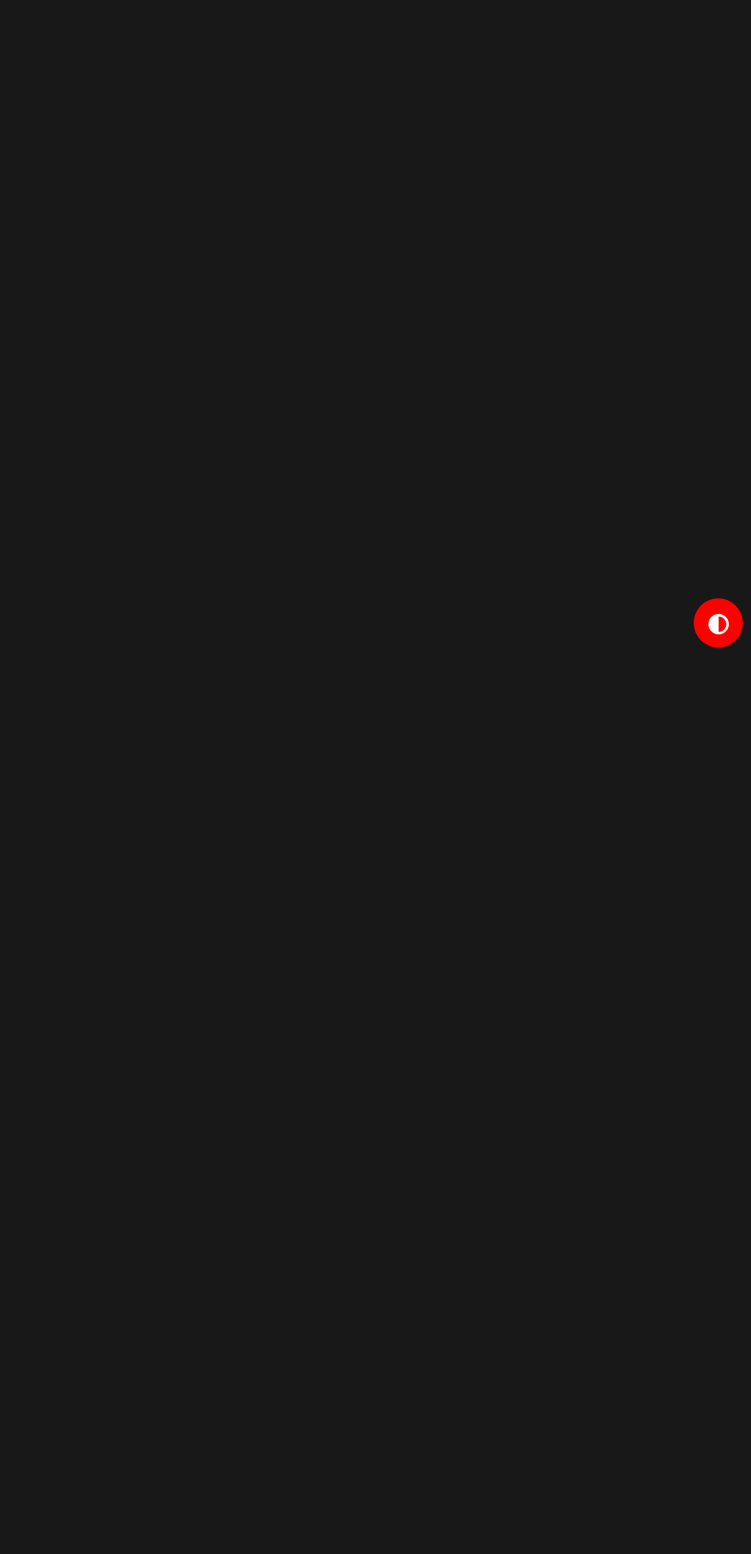
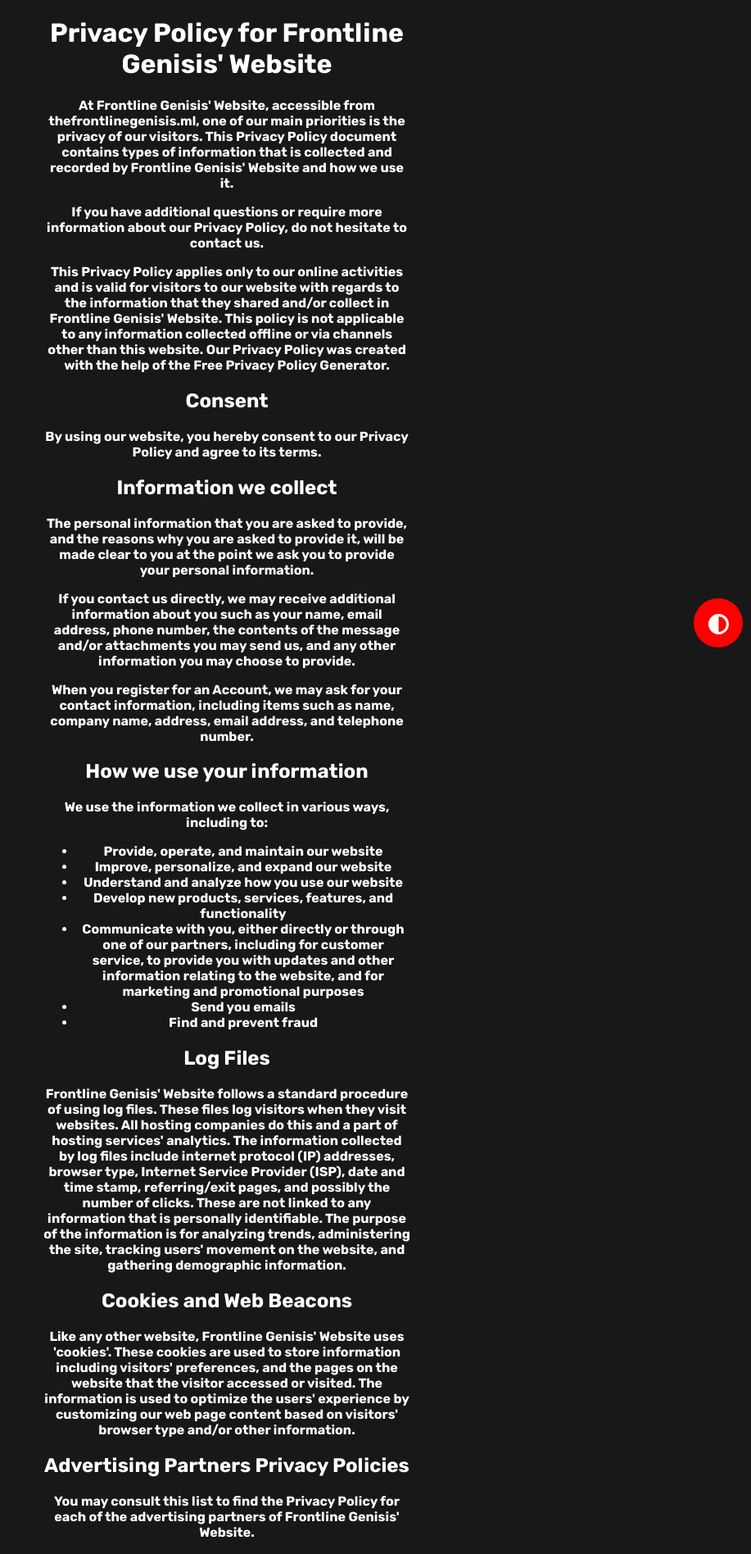
Before and after one commit to FrontlineGenisis/Link-Page, a PHP site: page /privacy-policy.html in a window 1280 px wide. Before the commit the part shown is almost empty. Shown: the top 1896 px of the page at 82% size, without its empty margins (363-1280 px from the left). Before the commit the page ends 790 px from the top, so only its background shows below. Run offline with PHP 8.4, Linux system fonts and the light colour scheme; some libraries are stand-ins or nearby versions.

Commit message:
added privacy policy

```diff
--- a/assets/css/main.css
+++ b/assets/css/main.css
@@ -253,3 +253,14 @@
 .intro {
 display: none;
 }
+.privacy-policy {
+position:absolute;
+display: block;
+bottom: 0;
+margin-bottom: 20px;
+font-family: Arial;
+font-weight: 900;
+}
+.privacy-policy:hover {
+cursor: default;
+}
--- a/index.html
+++ b/index.html
@@ -29,7 +29,7 @@
     <meta name="google" value="notranslate" />
     <link rel="stylesheet" type="text/css" href="./assets/css/main.css" media="screen" />
     <link rel="stylesheet" type="text/css" href="./assets/fonts/fonts.css" />
-    <script src="https://cdnjs.cloudflare.com/ajax/libs/font-awesome/6.1.2/js/all.min.js" crossorigin="anonymous" referrerpolicy="no-referrer">
+    <script src="https://cdnjs.cloudflare.com/ajax/libs/font-awesome/6.1.2/js/all.min.js" crossorigin="anonymous" referrerpolicy="no-referrer"/>
     </script>
     <link rel="shortcut icon" href="./assets/img/favicon/favicon.ico" />
     <link rel="apple-touch-icon-precomposed" href="https://thefrontlinegenisis/assets/img/favicon/favicon.png" />
@@ -39,7 +39,9 @@
     <div class="loader">
         <div class="ring">
         </div>
+      <a class="privacy-policy" href="./privacy-policy">Privacy Policy</a>
     </div>
+
     <div class="content">
         <img class="pfp" src="./assets/img/favicon/favicon.png" alt="PFP" />
         <p class="name">Frontline Genisis
@@ -175,7 +177,7 @@
     </div>
     <button class="float-button" onclick="themeToggle()">
 <i class="fa-solid fa-circle-half-stroke float-button-icon"></i></button>
-    <script>
+   <script>
         const loader = document.querySelector(".loader");
           window.onload = function(){
             setTimeout(function(){
--- a/privacy-policy.html
+++ b/privacy-policy.html
@@ -41,7 +41,86 @@
         </div>
     </div>
     <div class="content">
+     <h1>Privacy Policy for Frontline Genisis' Website</h1>
 
+<p>At Frontline Genisis' Website, accessible from thefrontlinegenisis.ml, one of our main priorities is the privacy of our visitors. This Privacy Policy document contains types of information that is collected and recorded by Frontline Genisis' Website and how we use it.</p>
+
+<p>If you have additional questions or require more information about our Privacy Policy, do not hesitate to contact us.</p>
+
+<p>This Privacy Policy applies only to our online activities and is valid for visitors to our website with regards to the information that they shared and/or collect in Frontline Genisis' Website. This policy is not applicable to any information collected offline or via channels other than this website. Our Privacy Policy was created with the help of the <a href="https://www.privacypolicygenerator.info/">Free Privacy Policy Generator</a>.</p>
+
+<h2>Consent</h2>
+
+<p>By using our website, you hereby consent to our Privacy Policy and agree to its terms.</p>
+
+<h2>Information we collect</h2>
+
+<p>The personal information that you are asked to provide, and the reasons why you are asked to provide it, will be made clear to you at the point we ask you to provide your personal information.</p>
+<p>If you contact us directly, we may receive additional information about you such as your name, email address, phone number, the contents of the message and/or attachments you may send us, and any other information you may choose to provide.</p>
+<p>When you register for an Account, we may ask for your contact information, including items such as name, company name, address, email address, and telephone number.</p>
+
+<h2>How we use your information</h2>
+
+<p>We use the information we collect in various ways, including to:</p>
+
+<ul>
+<li>Provide, operate, and maintain our website</li>
+<li>Improve, personalize, and expand our website</li>
+<li>Understand and analyze how you use our website</li>
+<li>Develop new products, services, features, and functionality</li>
+<li>Communicate with you, either directly or through one of our partners, including for customer service, to provide you with updates and other information relating to the website, and for marketing and promotional purposes</li>
+<li>Send you emails</li>
+<li>Find and prevent fraud</li>
+</ul>
+
+<h2>Log Files</h2>
+
+<p>Frontline Genisis' Website follows a standard procedure of using log files. These files log visitors when they visit websites. All hosting companies do this and a part of hosting services' analytics. The information collected by log files include internet protocol (IP) addresses, browser type, Internet Service Provider (ISP), date and time stamp, referring/exit pages, and possibly the number of clicks. These are not linked to any information that is personally identifiable. The purpose of the information is for analyzing trends, administering the site, tracking users' movement on the website, and gathering demographic information.</p>
+
+<h2>Cookies and Web Beacons</h2>
+
+<p>Like any other website, Frontline Genisis' Website uses 'cookies'. These cookies are used to store information including visitors' preferences, and the pages on the website that the visitor accessed or visited. The information is used to optimize the users' experience by customizing our web page content based on visitors' browser type and/or other information.</p>
+
+
+
+<h2>Advertising Partners Privacy Policies</h2>
+
+<P>You may consult this list to find the Privacy Policy for each of the advertising partners of Frontline Genisis' Website.</p>
+
+<p>Third-party ad servers or ad networks uses technologies like cookies, JavaScript, or Web Beacons that are used in their respective advertisements and links that appear on Frontline Genisis' Website, which are sent directly to users' browser. They automatically receive your IP address when this occurs. These technologies are used to measure the effectiveness of their advertising campaigns and/or to personalize the advertising content that you see on websites that you visit.</p>
+
+<p>Note that Frontline Genisis' Website has no access to or control over these cookies that are used by third-party advertisers.</p>
+
+<h2>Third Party Privacy Policies</h2>
+
+<p>Frontline Genisis' Website's Privacy Policy does not apply to other advertisers or websites. Thus, we are advising you to consult the respective Privacy Policies of these third-party ad servers for more detailed information. It may include their practices and instructions about how to opt-out of certain options. </p>
+
+<p>You can choose to disable cookies through your individual browser options. To know more detailed information about cookie management with specific web browsers, it can be found at the browsers' respective websites.</p>
+
+<h2>CCPA Privacy Rights (Do Not Sell My Personal Information)</h2>
+
+<p>Under the CCPA, among other rights, California consumers have the right to:</p>
+<p>Request that a business that collects a consumer's personal data disclose the categories and specific pieces of personal data that a business has collected about consumers.</p>
+<p>Request that a business delete any personal data about the consumer that a business has collected.</p>
+<p>Request that a business that sells a consumer's personal data, not sell the consumer's personal data.</p>
+<p>If you make a request, we have one month to respond to you. If you would like to exercise any of these rights, please contact us.</p>
+
+<h2>GDPR Data Protection Rights</h2>
+
+<p>We would like to make sure you are fully aware of all of your data protection rights. Every user is entitled to the following:</p>
+<p>The right to access – You have the right to request copies of your personal data. We may charge you a small fee for this service.</p>
+<p>The right to rectification – You have the right to request that we correct any information you believe is inaccurate. You also have the right to request that we complete the information you believe is incomplete.</p>
+<p>The right to erasure – You have the right to request that we erase your personal data, under certain conditions.</p>
+<p>The right to restrict processing – You have the right to request that we restrict the processing of your personal data, under certain conditions.</p>
+<p>The right to object to processing – You have the right to object to our processing of your personal data, under certain conditions.</p>
+<p>The right to data portability – You have the right to request that we transfer the data that we have collected to another organization, or directly to you, under certain conditions.</p>
+<p>If you make a request, we have one month to respond to you. If you would like to exercise any of these rights, please contact us.</p>
+
+<h2>Children's Information</h2>
+
+<p>Another part of our priority is adding protection for children while using the internet. We encourage parents and guardians to observe, participate in, and/or monitor and guide their online activity.</p>
+
+<p>Frontline Genisis' Website does not knowingly collect any Personal Identifiable Information from children under the age of 13. If you think that your child provided this kind of information on our website, we strongly encourage you to contact us immediately and we will do our best efforts to promptly remove such information from our records.</p>
 
     </div>
     <button class="float-button" onclick="themeToggle()">
--- a/tosdr.txt
+++ b/tosdr.txt
@@ -4,4 +4,4 @@
 
 Document-Name: Privacy Policy
 # Url: https://thefrontlinegenisis.ml/privacy-policy
-# Path: /html/body/div[2]/div[3]/a
+# Path: /html/body/div[1]/a
```
